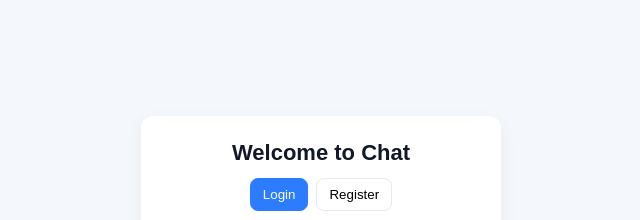
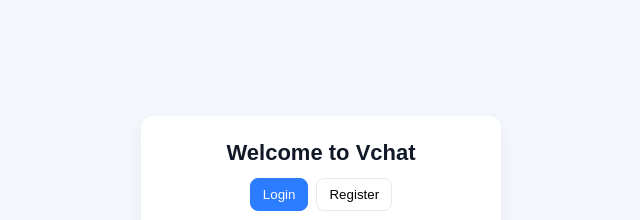
Before and after one commit to vivekkumar20041806/vchat, a website: page index.html in a window 1280 px wide. Shown: the top 220 px of the page, 319-959 px from the left. Drawn offline with Linux system fonts and the light colour scheme; no server answers.

Commit message:
Update index.html

```diff
--- a/index.html
+++ b/index.html
@@ -10,7 +10,7 @@
 <body>
   <div class="container auth-container">
     <div class="card">
-      <h2>Welcome to Chat</h2>
+      <h2>Welcome to Vchat</h2>
 
       <div class="tabs">
         <button id="showLogin" class="active">Login</button>
```
